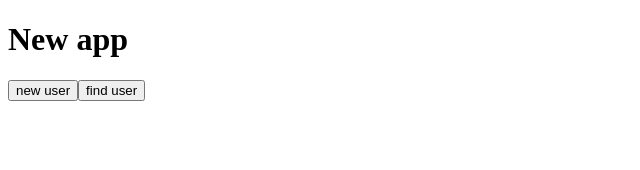
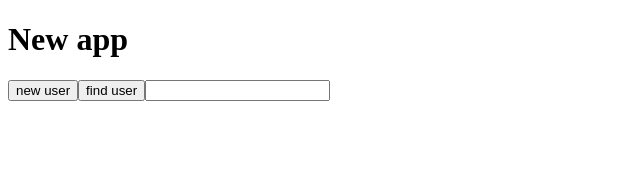
Before and after one commit to Boumtchack/Grocery-list, an Angular app in the folder groceryListAngular/: page / in a window 1280 px wide. Shown: the top 170 px of the page, without its empty margins (0-640 px from the left). Built offline with nearby package versions, Linux system fonts and the light colour scheme.

Commit message:
now can find user by uuid

```diff
--- a/groceryListAngular/src/app/app.component.html
+++ b/groceryListAngular/src/app/app.component.html
@@ -1,3 +1,4 @@
 <h1>New app</h1>
 <button (click)="createUser()">new user</button>
 <button (click)="findUser()">find user</button>
+<input type="text" [(ngModel)]="uuid">
--- a/groceryListAngular/src/app/app.component.ts
+++ b/groceryListAngular/src/app/app.component.ts
@@ -1,23 +1,25 @@
 import { Component } from '@angular/core';
+import { FormsModule } from '@angular/forms';
 import { RouterOutlet } from '@angular/router';
 
 @Component({
   selector: 'app-root',
   standalone: true,
-  imports: [RouterOutlet],
+  imports: [RouterOutlet, FormsModule],
   templateUrl: './app.component.html',
   styleUrl: './app.component.scss'
 })
 export class AppComponent {
   title = 'groceryListAngular';
   private url = '/mygrocerylist/api/v1/'
+  uuid =''
   createUser(){
     console.log("user created");
   }
 
   findUser(){
     let ressource = 'user/'
-    fetch(this.url + ressource + '14aba67a-43e1-4eb1-88fd-8d5685da8ca2')
+    fetch(this.url + ressource + this.uuid )
     .then(response => response.json())
     .then((data) => {
       console.log(data);
```
